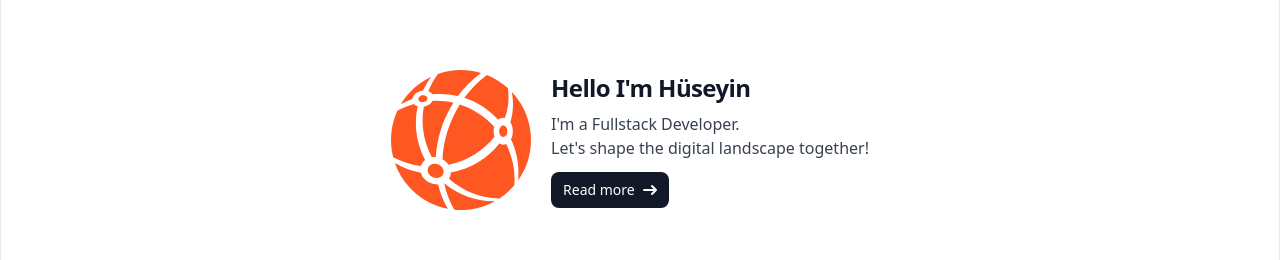
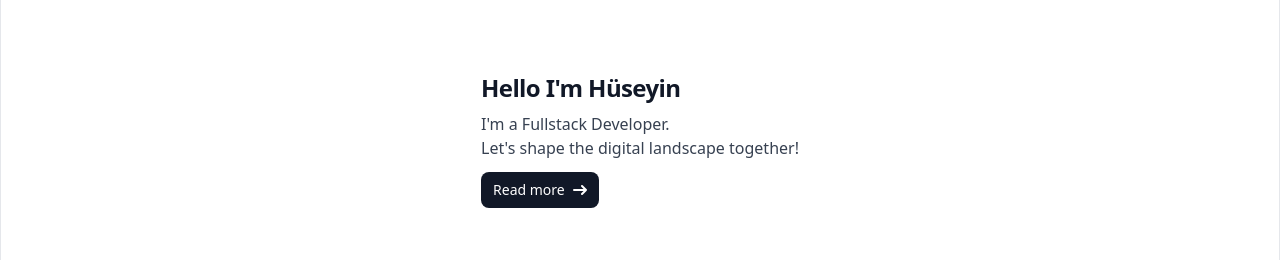
Before and after one commit to kaplanh/propmthub, a Next.js app: page /profile in a window 1280 px wide. Shown: the part 378-638 px from the top of the page. Built offline with nearby package versions, Linux system fonts and the light colour scheme; no server answers.

Commit message:
userImage added in profile.jsx

```diff
--- a/app/api/auth/[...nextauth]/route.js
+++ b/app/api/auth/[...nextauth]/route.js
@@ -1,7 +1,7 @@
+import NextAuth from "next-auth/next";
+import GoogleProvider from "next-auth/providers/google";
 import User from "@/models/user";
 import { connectToDB } from "@/utils/database";
-import NextAuth from "next-auth/next";
-import GoogleProvider from "next-auth/providers/google";
 
 const handler = NextAuth({
   providers: [
@@ -31,7 +31,6 @@ const handler = NextAuth({
           console.log(profile, "profile")
           await User.create({
             email: profile.email,
-
             username: profile.name.replace(" ", "").toLowerCase(),
             image: profile.picture,
             prompts: [],
--- a/app/profile/page.jsx
+++ b/app/profile/page.jsx
@@ -1,12 +1,15 @@
 import Link from "next/link";
 import React from "react";
+import { useSession } from "next-auth/react";
 const Profile = () => {
+    const { data: session } = useSession();
     return (
         <div class="w-screen h-screen flex justify-center items-center bg-white border border-gray-200 rounded-lg shadow-sm dark:bg-gray-800 dark:border-gray-700">
             <Link href="/">
                 <img
                     class="rounded-t-lg"
-                    src="/assets/images/logo.svg"
+                    // src="/assets/images/logo.svg"
+                    src={session?.user.image}
                     alt=""
                 />
             </Link>
```
